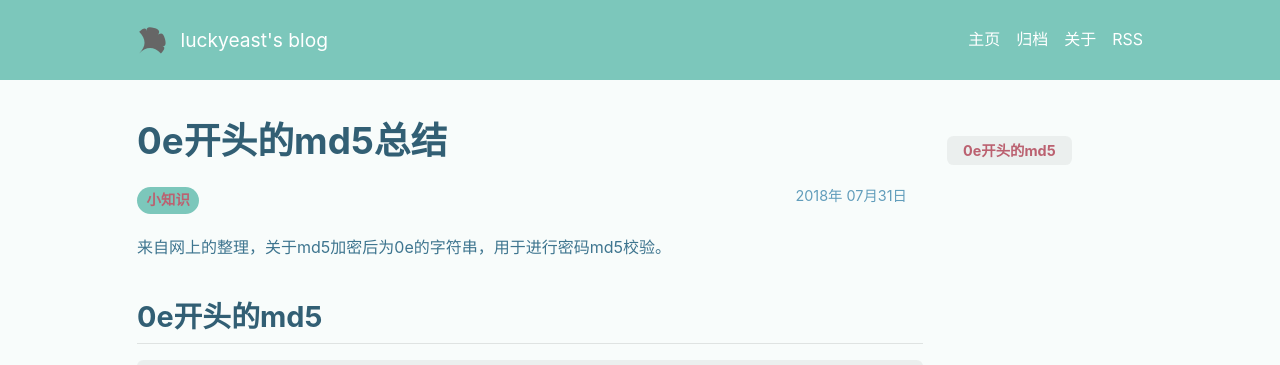
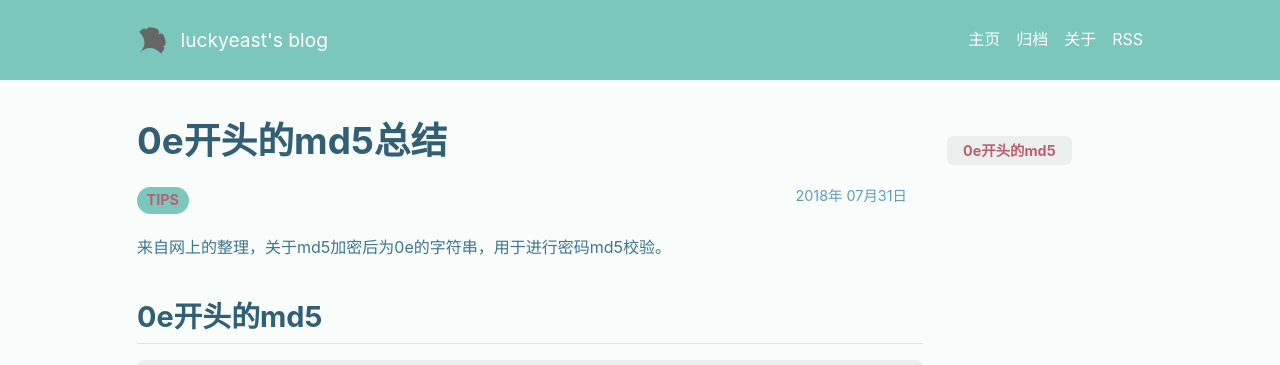
Before and after one commit to xingruidong95/xingruidong95.github.io, a Jekyll site: the page built from _posts/2018-07-31-0e开头的md5.md, in a window 1280 px wide. Shown: the top 365 px of the page. Built offline with Jekyll 4.4.1, drawn with Linux system fonts in a browser that asks for light colours; nearby versions of some CDN libraries.

Commit message:
Update 2018-07-31-0e开头的md5.md

```diff
--- a/_posts/2018-07-31-0e开头的md5.md
+++ b/_posts/2018-07-31-0e开头的md5.md
@@ -2,7 +2,7 @@
 layout: post
 title: 0e开头的md5总结
 key: 20180731
-tags: 小知识
+tags: TIPS
 ---
 
 来自网上的整理，关于md5加密后为0e的字符串，用于进行密码md5校验。
```
